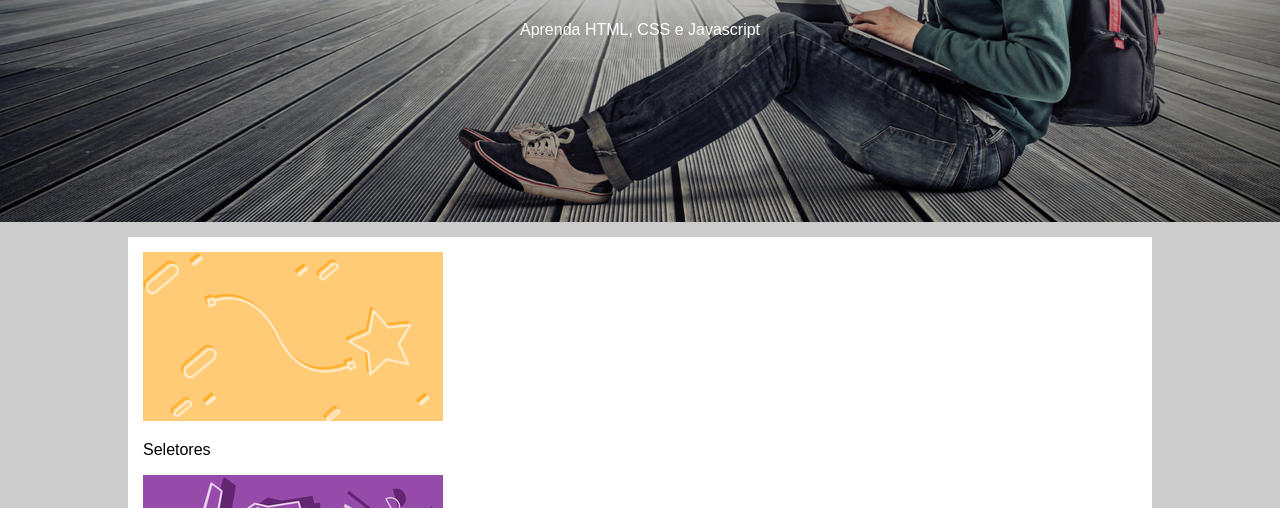
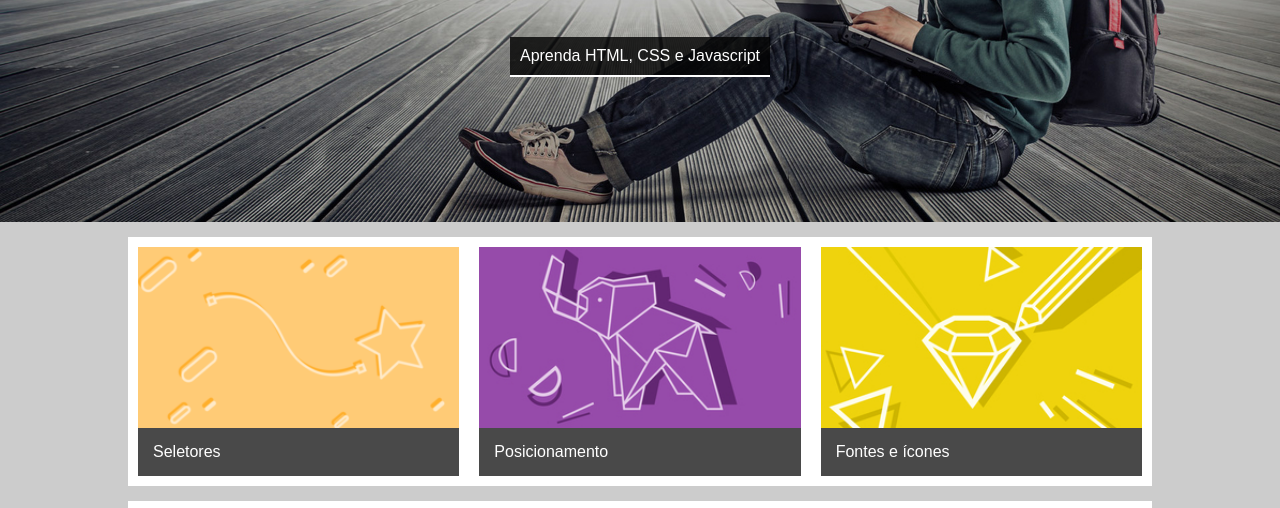
Before and after one commit to FelipeMazoni/estudo-HTML-CSS-JAVASCRIPT, a plain HTML site: page index.html in a window 1280 px wide. Shown: the part 279-787 px from the top of the page. Drawn offline with Linux system fonts and the light colour scheme.

Commit message:
Alterações com display:block e inline-block

```diff
--- a/CSS/estilo.css
+++ b/CSS/estilo.css
@@ -27,6 +27,14 @@ body{
     text-transform: uppercase;
     font-size: 36px;
     text-shadow: 3px 3px 2px #333
+}
+
+.hero-content p{
+
+    background-color: rgba(0,0,0,  0.8);
+    display: inline-block;
+    padding: 10px;
+    border-bottom: 2px solid white;
 }
 
 .hero nav ul{
@@ -72,15 +80,44 @@ letter-spacing: 2px;
 main{
 
 width: 80%;
-margin:auto
+margin:auto;
 
 
 }
 
 .content-section{
     background-color: white;
-    padding: 15px;
-    margin-top:15px
+    padding: 10px;
+    margin-top:15px;
+    overflow: auto;
+
+}
+
+.card {
+    width: 32%;
+    float: left;
+    box-sizing: border-box;
+}
+
+.card-1, .card-2{
+
+    margin-right:2%;
+
+}
+
+.card img{
+
+    width: 100%;
+    display:block
+}
+
+.card p{
+
+    background-color:rgb(73, 73, 73);
+    color:white;
+    margin: 0;
+    padding:15px;
+
 
 }
 
--- a/index.html
+++ b/index.html
@@ -36,12 +36,12 @@
 
             <section class="content-section">
 
-                    <div class="card">
+                    <div class="card card-1">
                         <img src="imagens/card_01.png" alt="">
                         <p>Seletores</p>
                     </div>
 
-                    <div class="card">
+                    <div class="card card-2">
                         <img src="imagens/card_02.jpg" alt="">
                         <p>Posicionamento</p>
                     </div>
@@ -51,7 +51,7 @@
                         <p>Fontes e ícones</p>
                     </div>
             </section>
-            <section class="content-section">
+            <section class="content-section card-3">
                         <article>
                             <header class="titulo-inicio">
                                 <h2>Título</h2>
```
